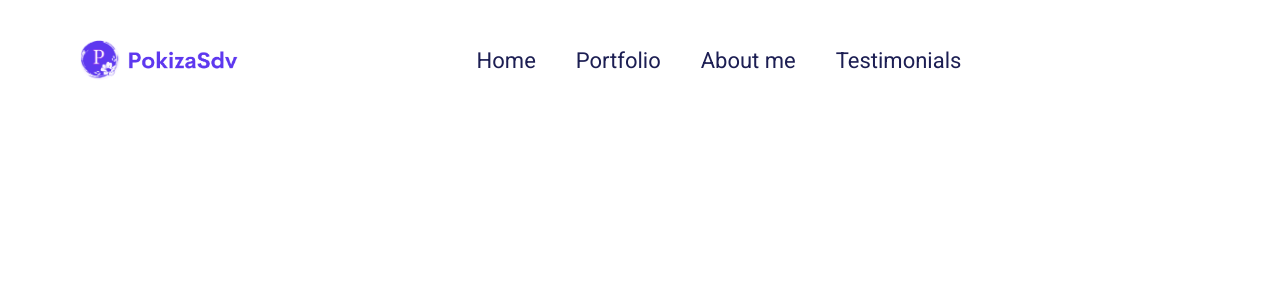
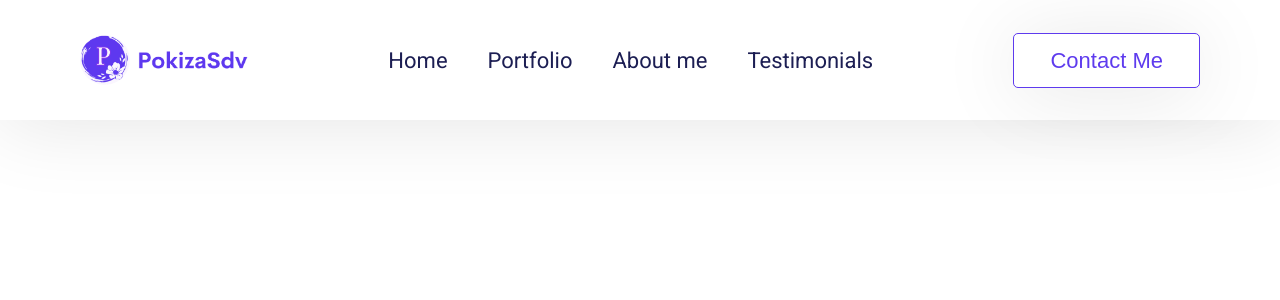
Before and after one commit to PokizaSdv/personal-portfolio, a React (Create React App) app: page / in a window 1280 px wide. Shown: the top 300 px of the page. Built offline with nearby package versions, Linux system fonts and the light colour scheme.

Commit message:
Finish Navigation Bar

```diff
--- a/src/components/Layout.tsx
+++ b/src/components/Layout.tsx
@@ -2,7 +2,8 @@ import styled from "styled-components";
 
 const FlexLayout = styled.main`
     display: flex;
-    padding: 0 var(--space-80) 0 var(--space-80) ;
+    padding: 0 var(--space-80) 0 var(--space-80);
+    box-shadow: var(--box-shadow-1);
 
 `;
 
--- a/src/components/NavBar/NavBar.css
+++ b/src/components/NavBar/NavBar.css
@@ -4,8 +4,7 @@
     height: 120px;
     justify-content: space-between;
     align-items: center;
-    flex-shrink: 0;
-    gap: var(--space-40);
+
 }
 
 .logo-wrapper {
@@ -14,8 +13,8 @@
 }
 
 .logo {
-    height: 4rem;
-    width: 4rem;
+    height: 5rem;
+    width: 5rem;
     margin-right: var(--space-8);
 }
 .logo-text {
--- a/src/components/NavBarLinks/NavBarLinks.css
+++ b/src/components/NavBarLinks/NavBarLinks.css
@@ -1,5 +1,13 @@
 .nav-bar__links {
     display: flex;
     gap: var(--space-40);
-    align-items: flex-start;
+    justify-content: space-between;
 }
+
+a {
+    cursor: pointer;
+}
+a:hover {
+    color: var(--primary)
+
+}
--- a/src/components/NavBarLinks/NavBarLinks.tsx
+++ b/src/components/NavBarLinks/NavBarLinks.tsx
@@ -1,5 +1,4 @@
 import React from "react";
-import { NavLink } from "react-router-dom";
 import { NavBarLinksProps } from "./types";
 import "./NavBarLinks.css";
 
@@ -17,7 +16,6 @@ const NavBarLinks: React.FC<NavBarLinksProps> = ({ links, contactMe }) => {
                     );
                 })}
             </ul>
-            <div></div>
         </>
     );
 };
--- a/src/design-system/Button/Button.css
+++ b/src/design-system/Button/Button.css
@@ -7,9 +7,10 @@
 .btn-secondary {
     background: var(--white);
     box-shadow: var(--box-shadow-1);
-    border-radius: var(--border-radius-5) solid var(--primary);
-
+    border-radius: var(--border-radius-5);
+    border: var(--space-1) solid var(--primary);
     color: var(--primary);
+    padding: var(--space-10) var(--space-36);
 }
 
 .btn-dribble {
@@ -17,5 +18,4 @@
     background: var(--dribble);
     box-shadow: var(--box-shadow-2);
     color: var(--white);
-
 }
--- a/src/design-system/Button/index.ts
+++ b/src/design-system/Button/index.ts
@@ -0,0 +1 @@
+export * from "./Button"
--- a/src/design-system/css/spacing.css
+++ b/src/design-system/css/spacing.css
@@ -1,10 +1,12 @@
 :root {
+    --space-1: 0.1rem;
     --space-2: 0.2rem;
     --space-4: 0.4rem;
     --space-8: 0.8rem;
     --space-10: 1rem;
     --space-12: 1.2rem;
     --space-16: 1.6rem;
+    --space-18: 1.8rem;
     --space-20: 2rem;
     --space-24: 2.4rem;
     --space-28: 2.8rem;
@@ -12,6 +14,7 @@
     --space-32: 3.2rem;
     --space-36: 3.6rem;
     --space-40: 4rem;
+    --space-42: 4.2rem;
     --space-48: 4.8rem;
     --space-50: 5rem;
     --space-56: 5.6rem;
--- a/src/pages/landing-page/navigation-bar/NavigationBar.tsx
+++ b/src/pages/landing-page/navigation-bar/NavigationBar.tsx
@@ -1,10 +1,12 @@
+import styled from "styled-components";
 import { FlexLayout, NavBar, NavBarLinks } from "../../../components";
 import { NavBarLinksGroup } from "../../../components/NavBarLinks/types";
+import { Button } from "../../../design-system/Button";
 
 const links: NavBarLinksGroup = {
     links: [
         {
-            linkTo: "/",
+            linkTo: "google.com",
             linkText: "Home"
         },
         {
@@ -22,6 +24,7 @@ const links: NavBarLinksGroup = {
     ]
 };
 
+
 const NavigationBar = () => {
     const handleContactMe = () => {};
 
@@ -32,6 +35,9 @@ const NavigationBar = () => {
                     links={links}
                     contactMe={handleContactMe}
                 ></NavBarLinks>
+                <Button color="secondary" className="paragraph-md">
+                    Contact Me
+                </Button>
             </NavBar>
         </FlexLayout>
     );
```
